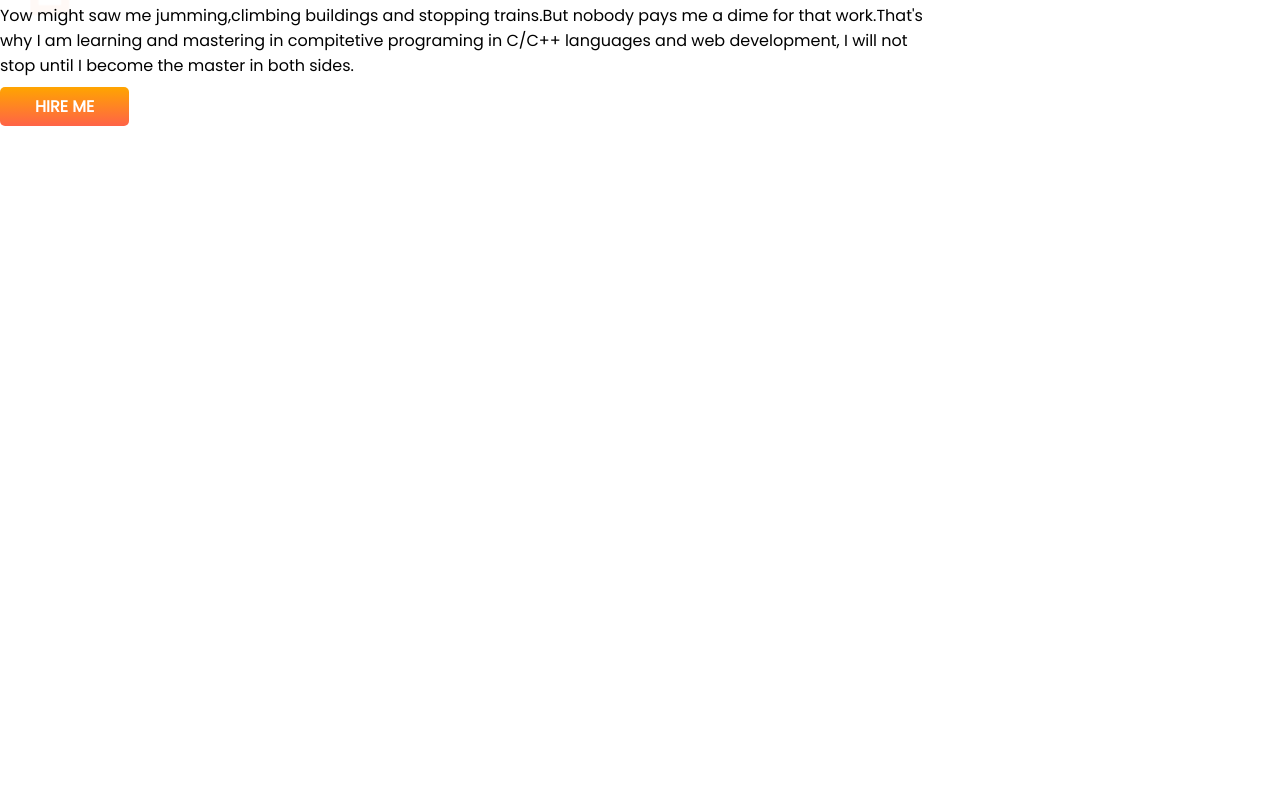
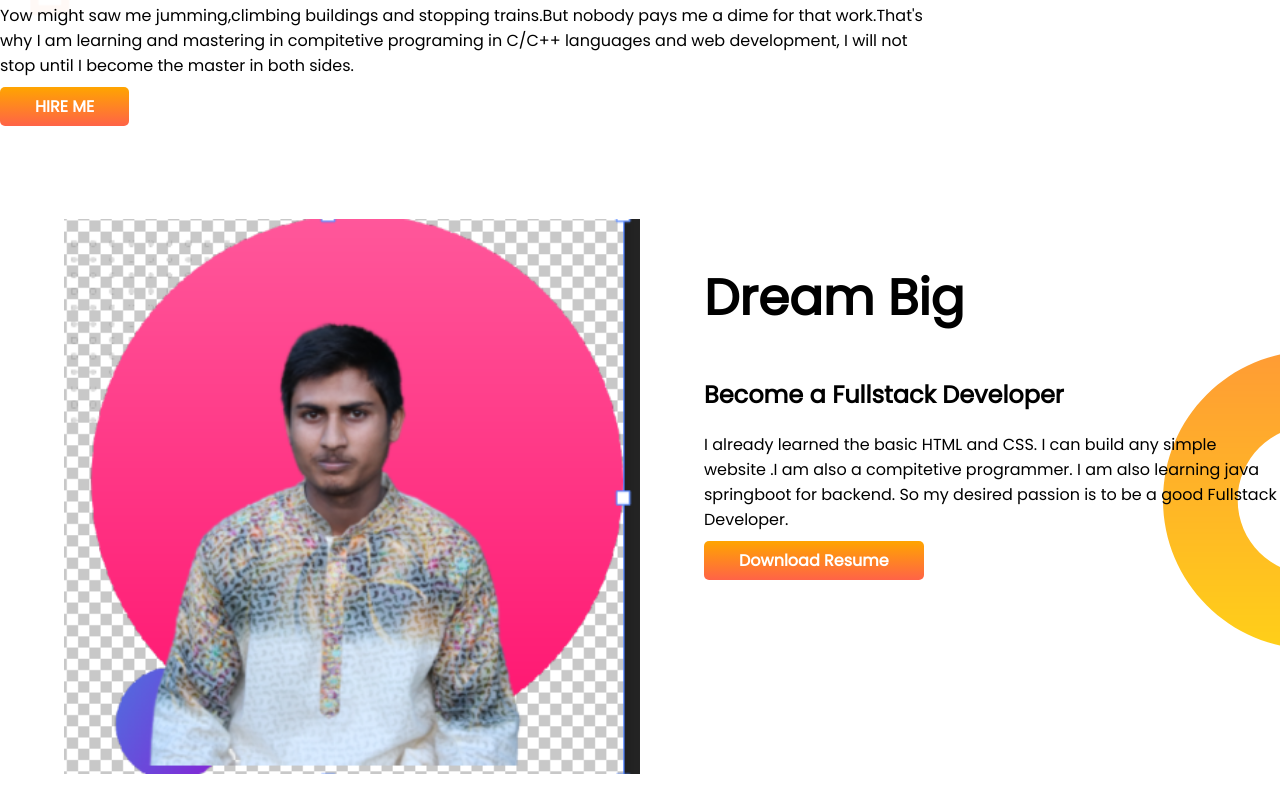
Before and after one commit to it-al-amin/developer-portfolio, a plain HTML site: page index.html in a window 1280 px wide. Shown: the part 344-1156 px from the top of the page. Before the commit the page ends 800 px from the top, so only its background shows below. Drawn offline with Linux system fonts and the light colour scheme.

Commit message:
dream added

```diff
--- a/index.html
+++ b/index.html
@@ -34,7 +34,26 @@
         >
       </div>
       <div class="half-width">
-        <img src="showOff/Capture.PNG" />
+        <img src="showOff/Capture.PNG" alt="" />
+      </div>
+    </section>
+
+    <section class="dream-big">
+      <div class="half-width">
+        <img src="showOff/tt.PNG" alt="" />
+      </div>
+      <div class="half-width">
+        <h1>Dream Big</h1>
+        <h2>Become a Fullstack Developer</h2>
+        <p>
+          I already learned the basic HTML and CSS. I can build any simple
+          website .I am also a compitetive programmer. I am also learning java
+          springboot for backend. So my desired passion is to be a good
+          Fullstack Developer.
+        </p>
+        <a class="link-button" target="_blank" href="showOff/Al Amin.pdf" alt=""
+          >Download Resume</a
+        >
       </div>
     </section>
   </body>
--- a/style.css
+++ b/style.css
@@ -10,6 +10,7 @@ h1{
 }
 section{
     display:flex;
+    margin-bottom:  100px;
 }
 .half-width{
     width:50%;
@@ -31,3 +32,8 @@ section{
     background-repeat: no-repeat;
 
 }
+.dream-big{
+    background-image: url(images/dream-bg.png);
+    background-repeat: no-repeat;
+    background-position: right;
+}
```
Also changed, not shown: showOff/Ca.PNG (added), showOff/tt.PNG (added), 1 other file.
